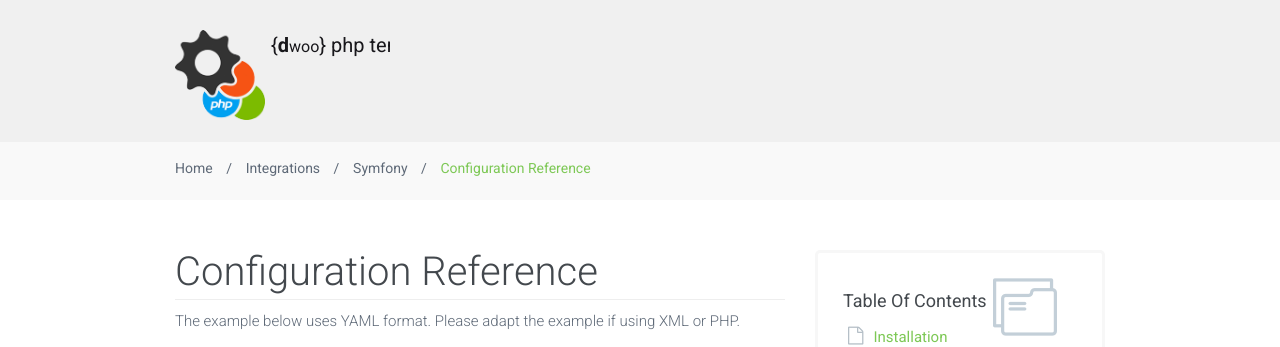
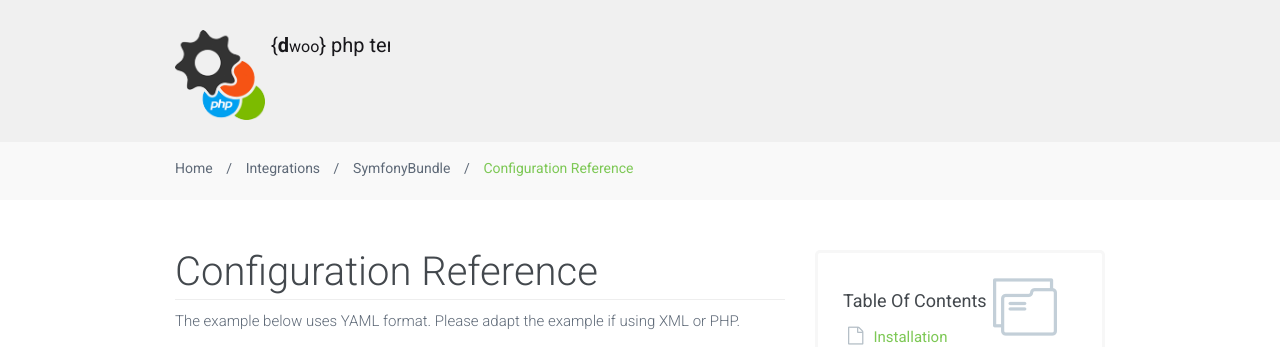
Before and after one commit to dwoo-project/docs, a Jekyll site: the page built from integrations/symfony/configuration-reference.md, in a window 1280 px wide. Shown: the top 347 px of the page. Built offline with Jekyll 4.4.1, drawn with Linux system fonts in a browser that asks for light colours; nearby versions of some CDN libraries.

Commit message:
Add symfony bradcrumb items

```diff
--- a/_includes/breadcrumb.html
+++ b/_includes/breadcrumb.html
@@ -26,6 +26,11 @@
                         {% endif %}
                     {% endunless %}
                 {% endfor %}
+            {% elsif page.layout == 'symfony' %}
+                {% for crumb in site.data.symfony.breadcrumb %}
+                    <li><a href="{{ crumb.url }}">{{ crumb.title }}</a></li>
+                {% endfor %}
+                <li class="active">{{ page.title }}</li>
             {% else %}
                 {% assign crumbs = page.url | split: '/' %}
                 {% assign crumbstotal = crumbs | size %}
```
